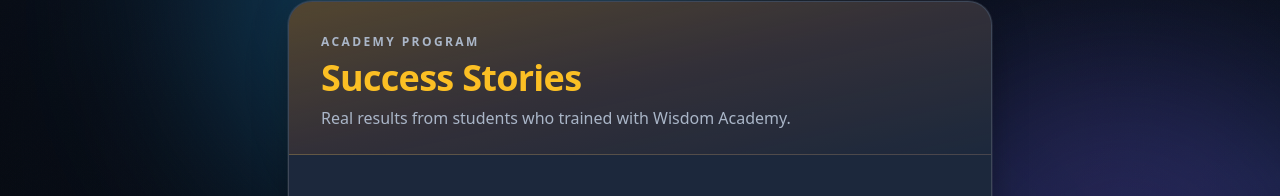
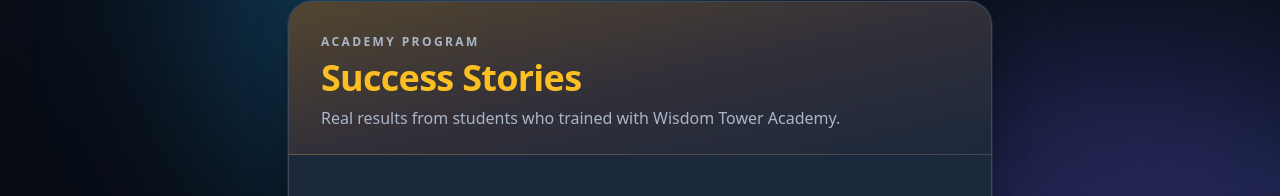
Before and after one commit to hiyabteklu/Wisdom-tower-academy, a Next.js app: page /academy/success-stories in a window 1280 px wide. Shown: the part 217-413 px from the top of the page. Built offline with nearby package versions, Linux system fonts and the light colour scheme; no server answers.

Commit message:
brand: Wisdom Tower Academy in success stories subtitle

```diff
--- a/src/app/academy/success-stories/page.tsx
+++ b/src/app/academy/success-stories/page.tsx
@@ -4,7 +4,7 @@ export default function SuccessStoriesPage() {
   return (
     <AcademyComingSoon
       title="Success Stories"
-      subtitle="Real results from students who trained with Wisdom Academy."
+      subtitle="Real results from students who trained with Wisdom Tower Academy."
       accentClass="text-amber-400"
       gradientClass="from-amber-500/25 via-orange-500/10 to-transparent"
     />
```
